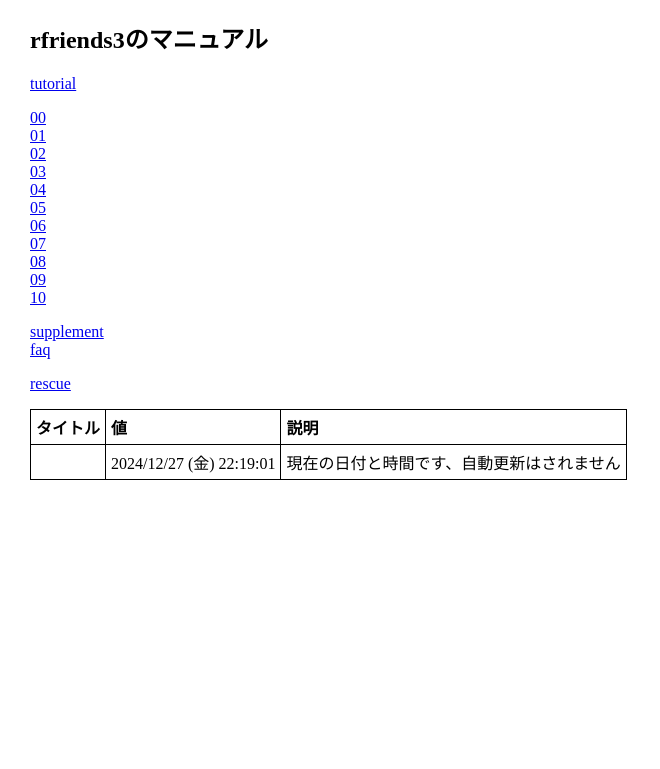
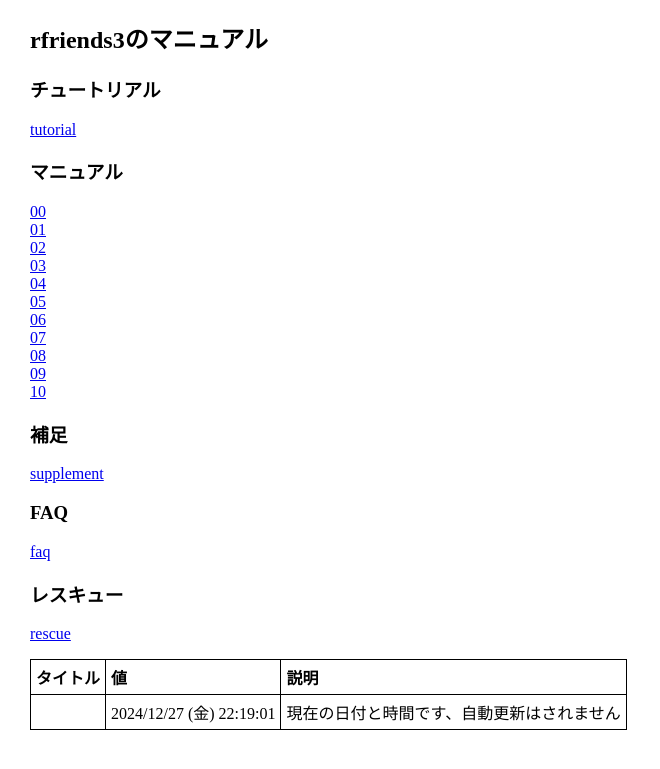
Before and after one commit to rfriends/rfriends, a Jekyll site: the page built from manual/index.md, in a window 1280 px wide. Shown: the top 769 px of the page, without its empty margins (0-660 px from the left). Built offline with Jekyll 4.4.1, drawn with Linux system fonts in a browser that asks for light colours; our own code applies the rules of GitHub Pages for plain Markdown files; Markdown is read by kramdown in place of the engine named in the settings.

Commit message:
Update index.md

```diff
--- a/manual/index.md
+++ b/manual/index.md
@@ -1,6 +1,10 @@
 ## rfriends3のマニュアル
 
+### チュートリアル
+
 [tutorial](tutorial.html){:target="_blank"}
+
+### マニュアル
 
 [00](00.html){:target="_blank"}
 [01](01.html){:target="_blank"}
@@ -14,8 +18,15 @@
 [09](09.html){:target="_blank"}
 [10](10.html){:target="_blank"}
 
+### 補足
+
 [supplement](supplement.html){:target="_blank"}
+
+### FAQ
+
 [faq](faq.html){:target="_blank"}
+
+### レスキュー
 
 [rescue](rescue.html){:target="_blank"}
 
```
